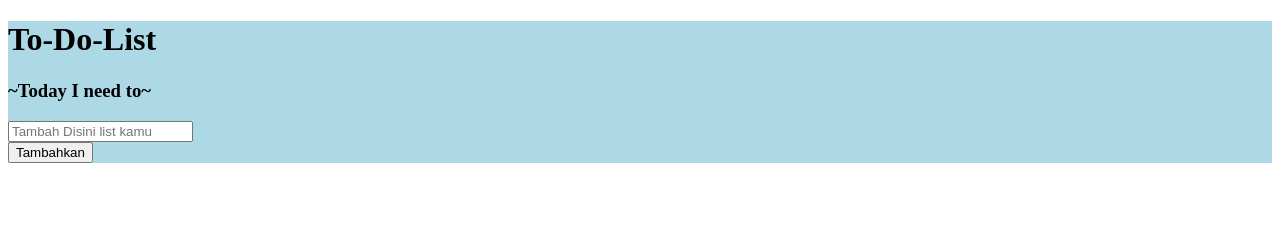
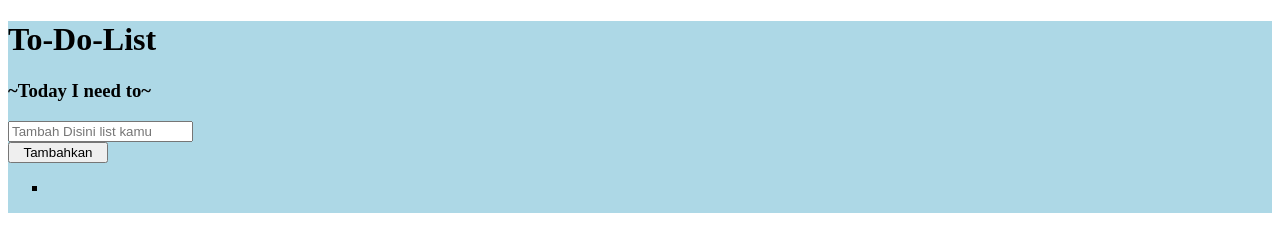
Before and after one commit to dts-kominfo-rea4a/challenge-dom-ardhyleo, a website: page index.html in a window 1280 px wide. Both pictures are taken after a click on the button "Tambahkan". Drawn offline with Linux system fonts and the light colour scheme.

Commit message:
feat: tugas rev 3 DOM is done

```diff
--- a/index.html
+++ b/index.html
@@ -8,6 +8,23 @@
     <style>
       #app {
         background-color: lightblue;
+        box-sizing: border-box;
+      }
+      .input {
+        display: flex;
+        flex-direction: column;
+      }
+      input {
+        width: fit-content;
+      }
+      button {
+        width: 100px;
+      }
+
+      ul {
+        display: flex;
+        flex-direction: column;
+        list-style-type: square;
       }
     </style>
   </head>
@@ -15,7 +32,7 @@
     <div id="app">
       <!-- TODO: Buatlah sebuah header dengan id todo-title -->
       <!-- TODO: Buatlah sebuah subtitle dengan id todo-subtitle -->
-      <div classname="title">
+      <div class="title">
         <h1 id="todo-title">To-Do-List</h1>
         <h3 id="todo-subtitle">~Today I need to~</h3>
       </div>
@@ -23,9 +40,9 @@
       <!-- Section: input -->
       <!-- TODO: Buatlah sebuah input bertipe text dengan id todo-input -->
       <!-- TODO: Buatlah sebuah button dengan id todo-submit -->
-      <div classname="input">
-        <form action="#"><input type="text" placeholder="Tambah Disini list kamu" id="todo-input" /></form>
-        <button id="todo-submit" onclick="fnClickHandler()">Tambahkan</button>
+      <div class="input">
+        <form><input type="text" placeholder="Tambah Disini list kamu" id="todo-input" /></form>
+        <button id="todo-submit">Tambahkan</button>
         <div>
           <ul id="todo-output"></ul>
         </div>
@@ -38,30 +55,36 @@
     <!-- ! Untuk tantangan ini, script jangan diubah ke external js yah ! -->
     <script>
       // TODO: Deklarasi variable sesuai dengan kebutuhan di sini
-      let button = document.getElementById("todo-button");
+      let button = document.getElementById("todo-submit");
       let input = document.getElementById("todo-input");
       let output = document.getElementById("todo-output");
       // TODO: Buatlah sebuah fungsi dengan nama fnClickHandler
       // Fungsi yang digunakan untuk menambahkan tulisan
       // Jangan ubah cara deklarasi fungsinya, cukup isi saja
       function fnClickHandler(toDoItem) {
-        let txt = input.value;
-        let list = document.createElement("ul");
+        const list = document.createElement("li");
 
-        list.innerHTML = txt;
+        list.innerHTML = toDoItem;
         output.append(list);
+
         input.value = "";
       }
 
       // TODO: register event onclick / addEventListener untuk button
       // akan menjalankan fungsi fnClickHandler
+
+      button.addEventListener("click", () => {
+        fnClickHandler(input.value);
+      });
       // TODO: register event onkeypress / addEventListener untuk input
       // sehingga saat di input ditekan enter akan menjalankan fungsi fnClickHandler juga
-      input.addEventListener("keypress", (event) => {
-        if (event.key == "Enter") {
-          fnClickHandler(event);
+      const keyPressHandler = (event) => {
+        const keyCode = event.key;
+        if (keyCode === "Enter") {
+          fnClickHandler(input.value);
         }
-      });
+      };
+      document.addEventListener("keypress", keyPressHandler);
     </script>
   </body>
 </html>
```
